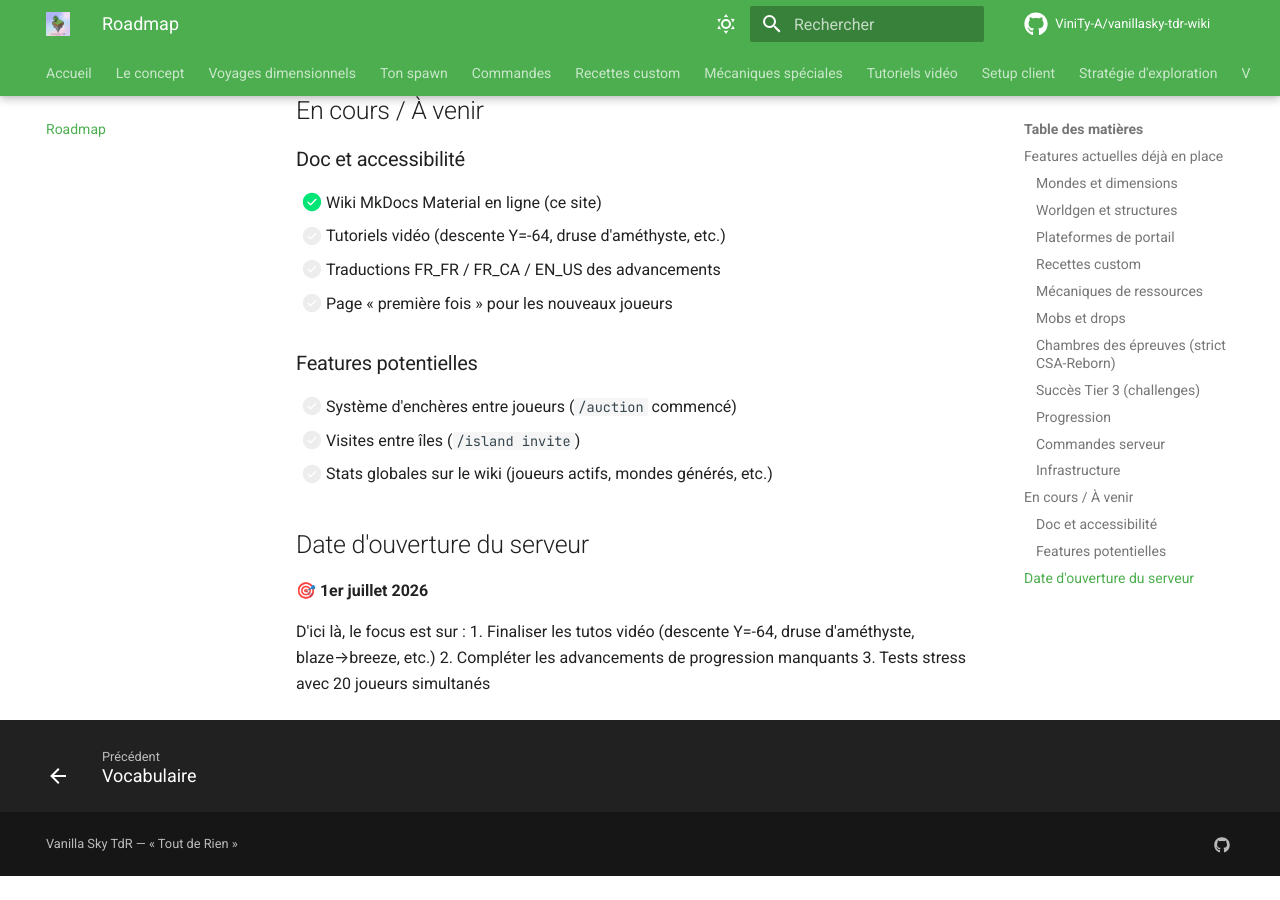
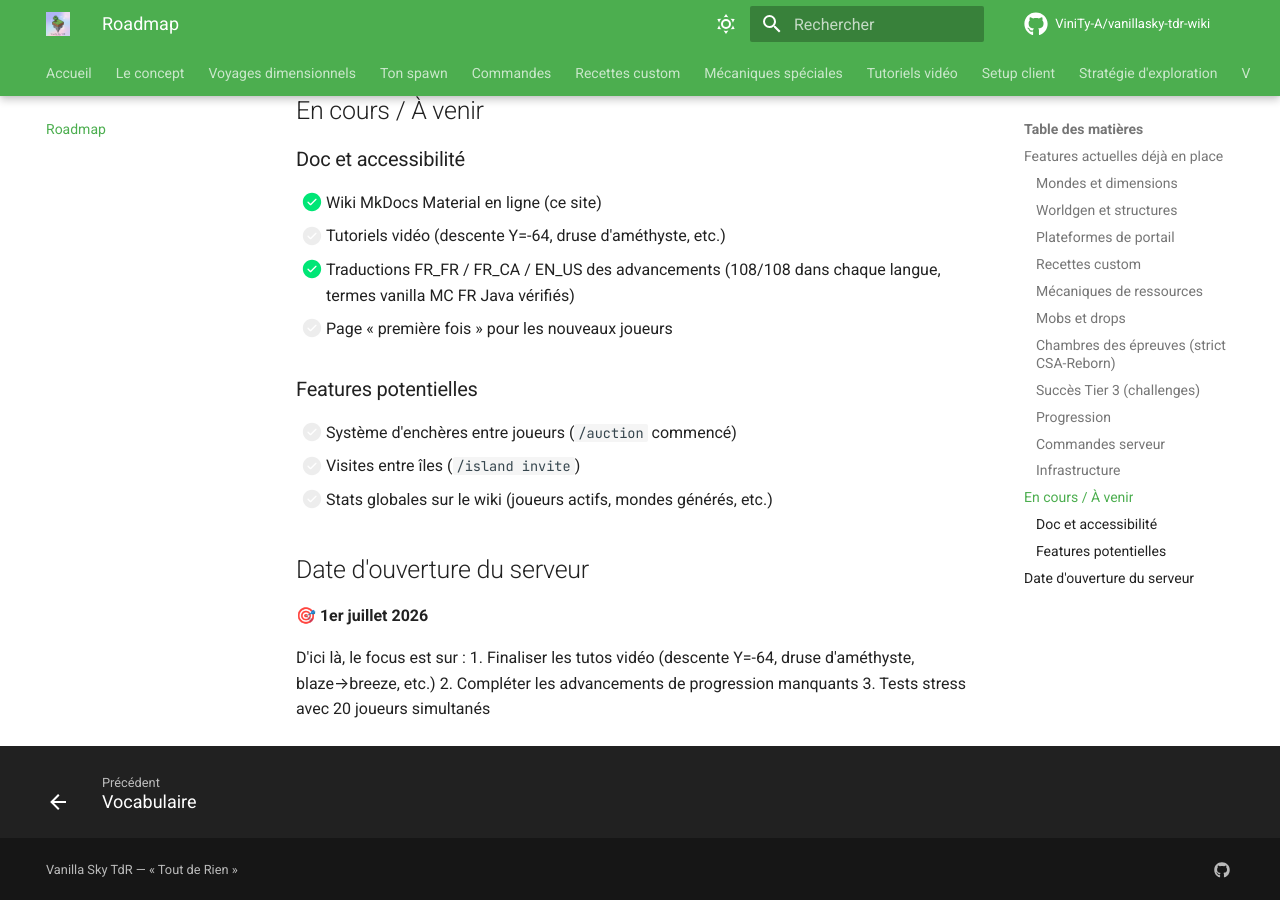
Before and after one commit to ViniTy-A/vanillasky-tdr-wiki, an MkDocs documentation site: the page built from docs/roadmap.md, in a window 1280 px wide and 900 px high, scrolled down 3493 px. Built offline with MkDocs 1.6.1 and Material for MkDocs 9.7.7, drawn with Linux system fonts in a browser that asks for light colours; comment, search, counter and statistics services are not loaded; before the commit the page ends 4369 px from its top, so only the background shows below that.

Commit message:
fix: marque les traductions advancements comme done (108/108 ×3 langues)

```diff
--- a/docs/roadmap.md
+++ b/docs/roadmap.md
@@ -102,7 +102,7 @@
 ### Doc et accessibilité
 - [x] Wiki MkDocs Material en ligne (ce site)
 - [ ] Tutoriels vidéo (descente Y=-64, druse d'améthyste, etc.)
-- [ ] Traductions FR_FR / FR_CA / EN_US des advancements
+- [x] Traductions FR_FR / FR_CA / EN_US des advancements (108/108 dans chaque langue, termes vanilla MC FR Java vérifiés)
 - [ ] Page « première fois » pour les nouveaux joueurs
 
 ### Features potentielles
```
